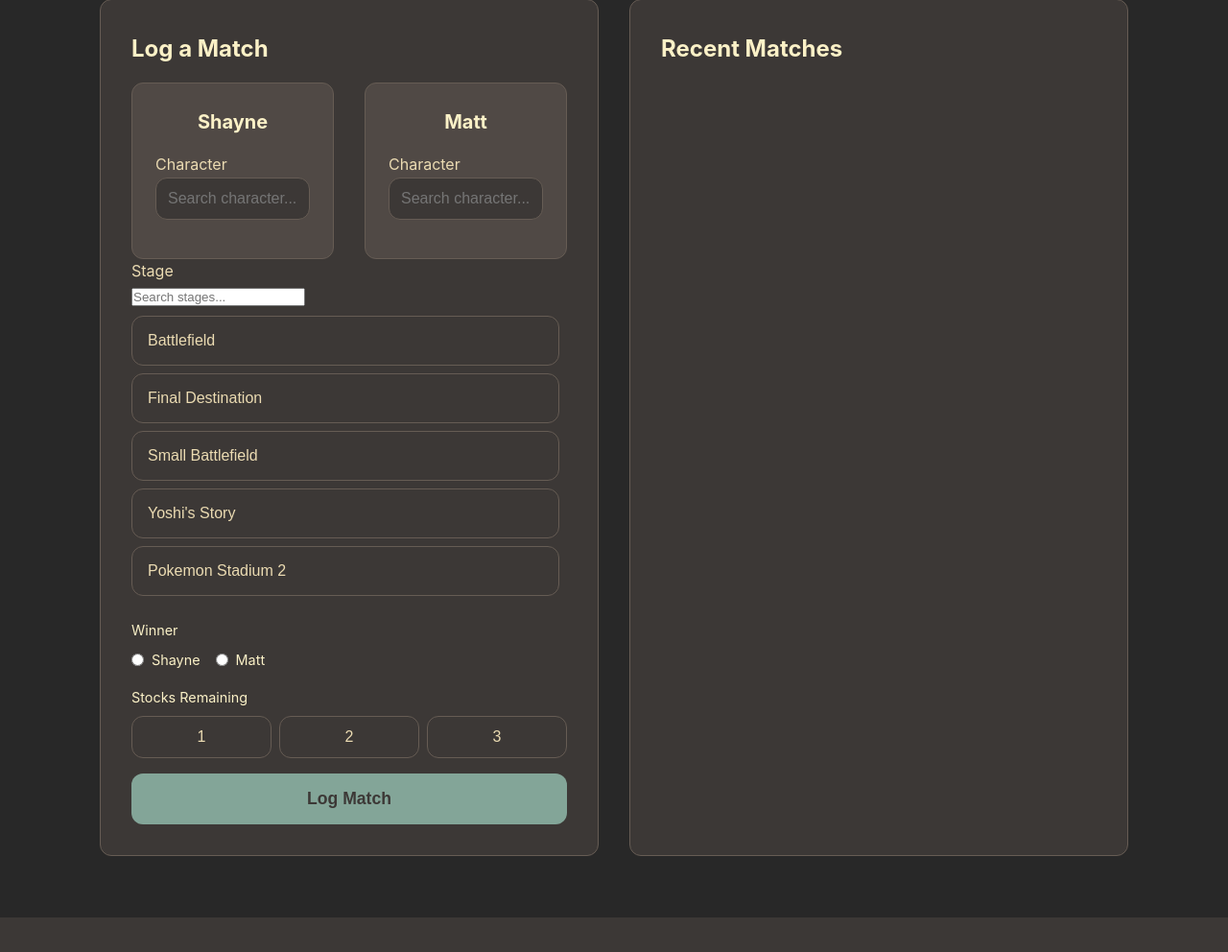
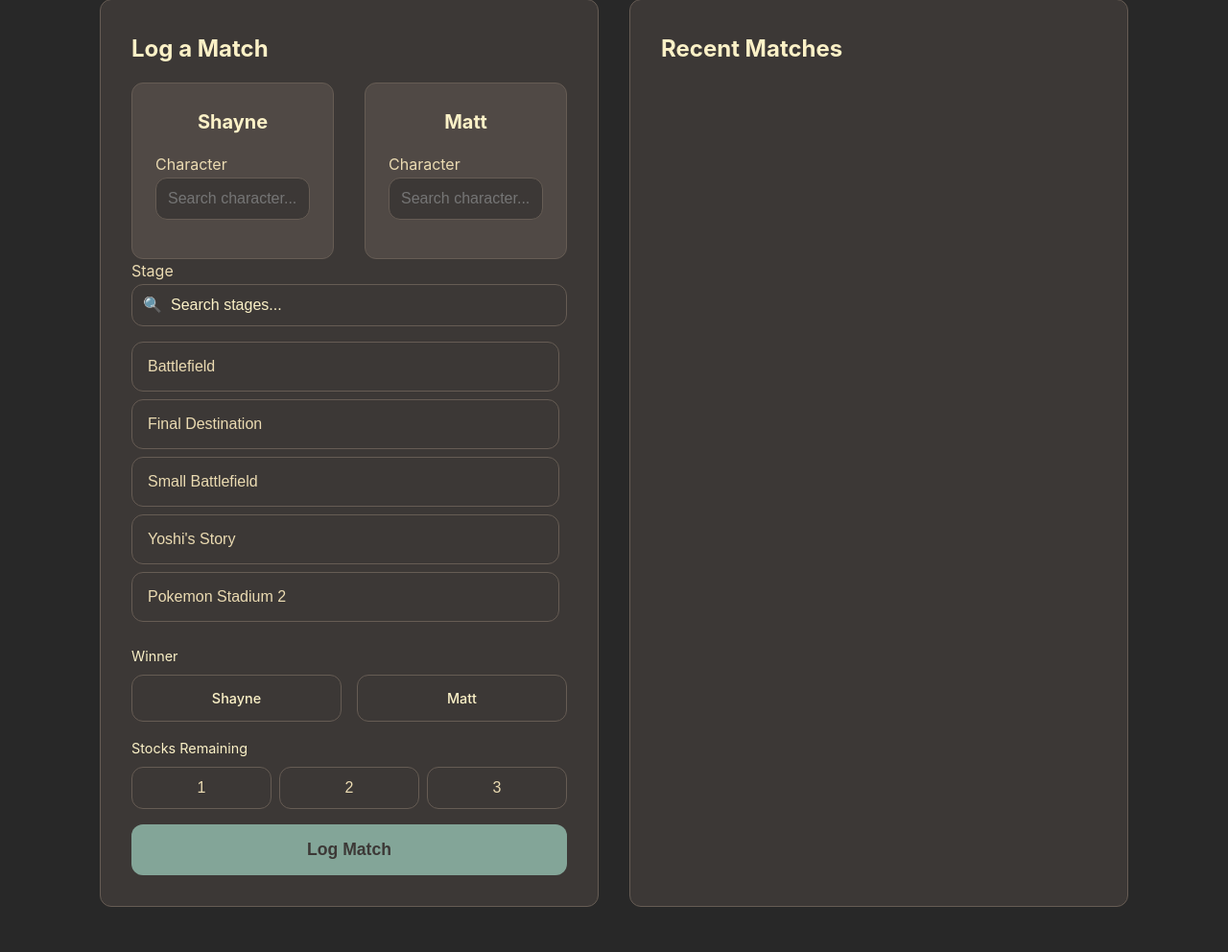
Before and after one commit to 0xHarrington/ssbu-match-logging, a Flask app: page / in a window 1280 px wide. Shown: the part 125-1117 px from the top of the page at 96% size. Before the commit the page ends 1081 px from the top, so only its background shows below. Run offline with Flask 3, Linux system fonts and the light colour scheme; data that the repository does not hold is empty.

Commit message:
Prettier inputs

```diff
--- a/templates/index.html
+++ b/templates/index.html
@@ -128,6 +128,29 @@
         align-items: center;
         gap: 0.5rem;
         cursor: pointer;
+        padding: 0.75rem 1.5rem;
+        background-color: var(--bg1);
+        border: 1px solid var(--bg-light);
+        border-radius: var(--card-radius);
+        transition: all var(--transition-speed);
+        flex: 1;
+        justify-content: center;
+        font-weight: 500;
+    }
+
+    .radio-group label:hover {
+        background-color: var(--bg2);
+        border-color: var(--blue);
+    }
+
+    .radio-group input[type="radio"] {
+        display: none;
+    }
+
+    .radio-group input[type="radio"]:checked+label {
+        background-color: var(--blue);
+        color: var(--bg0);
+        border-color: var(--blue);
     }
 
     .stocks-input input {
@@ -304,6 +327,43 @@
         background-color: var(--blue);
         color: var(--bg0);
         border-color: var(--blue);
+    }
+
+    .stage-search-container {
+        margin-bottom: 1rem;
+        position: relative;
+    }
+
+    .stage-search {
+        width: 100%;
+        padding: 0.75rem 1rem;
+        padding-left: 2.5rem;
+        border-radius: var(--card-radius);
+        background-color: var(--bg1);
+        border: 1px solid var(--bg-light);
+        color: var(--fg);
+        font-size: 1rem;
+        transition: all var(--transition-speed);
+    }
+
+    .stage-search:focus {
+        outline: none;
+        border-color: var(--blue);
+        box-shadow: 0 0 0 2px rgba(var(--blue-rgb), 0.1);
+    }
+
+    .stage-search::placeholder {
+        color: var(--fg-light);
+    }
+
+    .stage-search-container::before {
+        content: "🔍";
+        position: absolute;
+        left: 0.75rem;
+        top: 50%;
+        transform: translateY(-50%);
+        color: var(--fg-light);
+        font-size: 1rem;
     }
 </style>
 {% endblock %}
```
